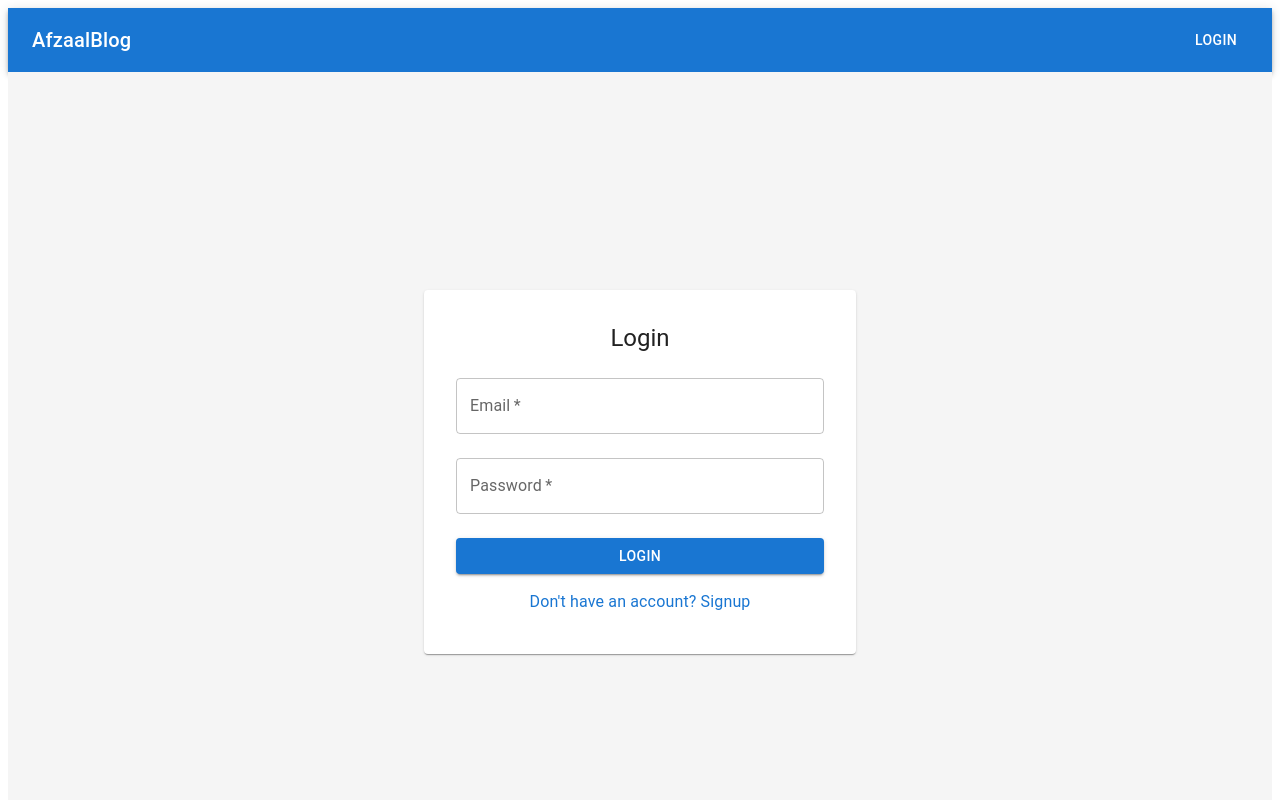
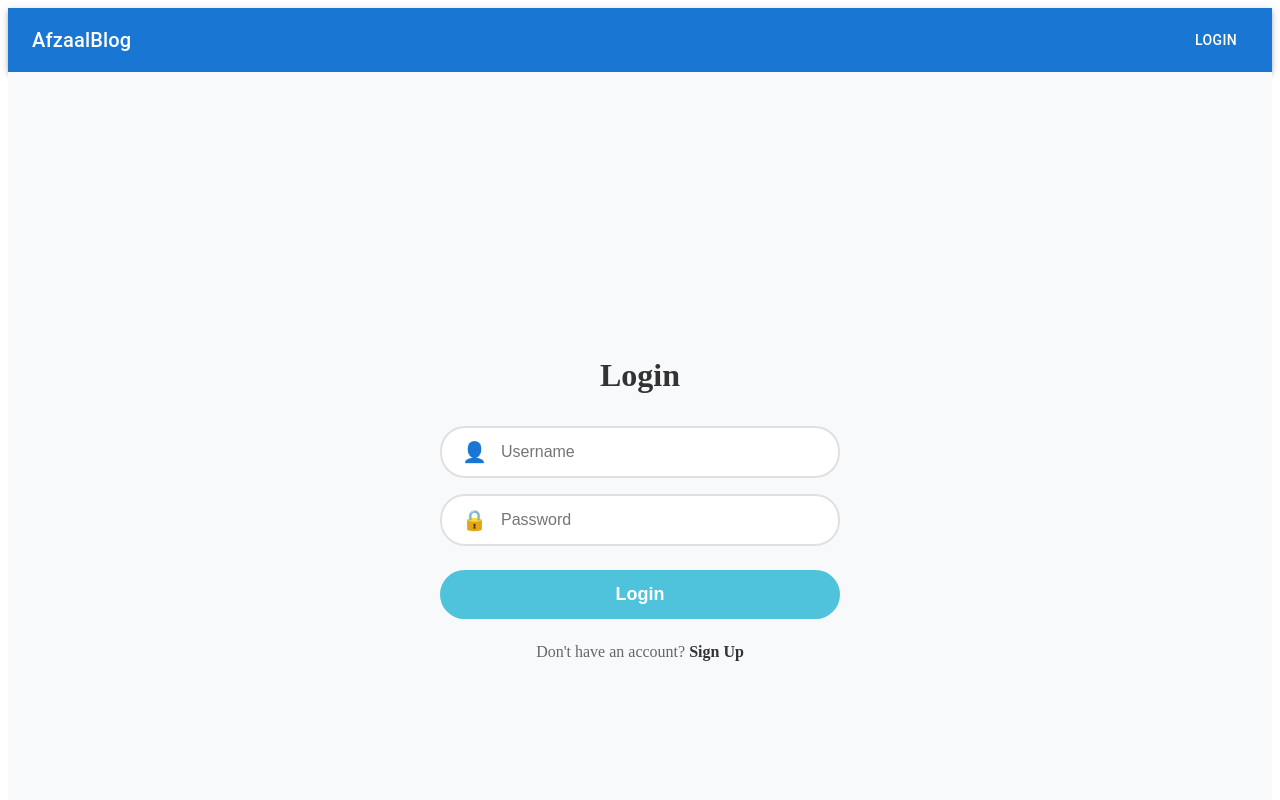
Before and after one commit to Afzaal162/afzaalblog, a React (Create React App) app in the folder frontend/: page /login in a window 1280 px wide. Shown: the top 800 px of the page. Built offline with nearby package versions, Linux system fonts and the light colour scheme.

Commit message:
Update Auth.jsx

```diff
--- a/frontend/src/pages/Auth.jsx
+++ b/frontend/src/pages/Auth.jsx
@@ -1,8 +1,4 @@
-import React, { useState, useContext } from "react";
-import { Box, Card, CardContent, TextField, Button, Typography } from "@mui/material";
-import axios from "axios";
-import { useNavigate } from "react-router-dom";
-import { AuthContext } from "../context/AuthContext";
+import React, { useState } from "react";
 
 const Auth = () => {
   const [isLogin, setIsLogin] = useState(true);
@@ -11,18 +7,23 @@ const Auth = () => {
   const [password, setPassword] = useState("");
   const [message, setMessage] = useState("");
 
-  const navigate = useNavigate();
-  const { login } = useContext(AuthContext);
-
-  const API_URL = process.env.REACT_APP_API_URL;
-
-  const handleSubmit = async (e) => {
+  const handleSubmit = (e) => {
     e.preventDefault();
     setMessage("");
 
+    // Demo mode - simulate success
+    if (isLogin) {
+      setMessage("Login successful!");
+      setTimeout(() => setMessage(""), 2000);
+    } else {
+      setIsLogin(true);
+      setMessage("Signup successful. Please login.");
+      setTimeout(() => setMessage(""), 3000);
+    }
+
+    /* Your original backend code - keep this exactly as is:
     try {
       let res;
-
       if (isLogin) {
         res = await axios.post(`${API_URL}/api/auth/login`, { email, password });
         login(res.data.token);
@@ -32,102 +33,187 @@ const Auth = () => {
         setIsLogin(true);
         setMessage("Signup successful. Please login.");
       }
-
       setName("");
       setEmail("");
       setPassword("");
     } catch (err) {
       setMessage(err.response?.data?.message || "Something went wrong");
     }
+    */
   };
 
   return (
-    <Box
-      minHeight="100vh"
-      display="flex"
-      alignItems="center"
-      justifyContent="center"
-      px={2} // ✅ horizontal padding for mobile
-      bgcolor="#f5f5f5"
-    >
-      <Card
-        sx={{
-          width: "100%",
-          maxWidth: 400, // ✅ responsive instead of minWidth
-          p: 2,
-        }}
-      >
-        <CardContent>
-          <Typography variant="h5" textAlign="center" gutterBottom>
-            {isLogin ? "Login" : "Signup"}
-          </Typography>
+    <div style={{
+      minHeight: "100vh",
+      display: "flex",
+      alignItems: "center",
+      justifyContent: "center",
+      backgroundColor: "#f8f9fa",
+      padding: "32px 16px",
+    }}>
+      <div style={{ width: "100%", maxWidth: "400px" }}>
+        <h2 style={{
+          textAlign: "center",
+          fontSize: "32px",
+          fontWeight: "600",
+          marginBottom: "32px",
+          color: "#333",
+        }}>
+          {isLogin ? "Login" : "Sign Up"}
+        </h2>
 
-          <form onSubmit={handleSubmit}>
+        <div onSubmit={handleSubmit}>
+          <div style={{ display: "flex", flexDirection: "column", gap: "16px" }}>
             {!isLogin && (
-              <TextField
-                label="Name"
-                fullWidth
-                margin="normal"
+              <div style={{
+                display: "flex",
+                alignItems: "center",
+                backgroundColor: "white",
+                border: "2px solid #e0e0e0",
+                borderRadius: "25px",
+                padding: "12px 20px",
+                transition: "border-color 0.3s",
+              }}>
+                <span style={{ color: "#4fc3dc", marginRight: "12px", fontSize: "20px" }}>
+                  👤
+                </span>
+                <input
+                  type="text"
+                  placeholder="Name"
                   value={name}
                   onChange={(e) => setName(e.target.value)}
-                required
+                  required={!isLogin}
+                  style={{
+                    border: "none",
+                    outline: "none",
+                    flex: 1,
+                    fontSize: "16px",
+                    color: "#333",
+                    backgroundColor: "transparent",
+                  }}
                 />
+              </div>
             )}
 
-            <TextField
-              label="Email"
+            <div style={{
+              display: "flex",
+              alignItems: "center",
+              backgroundColor: "white",
+              border: "2px solid #e0e0e0",
+              borderRadius: "25px",
+              padding: "12px 20px",
+              transition: "border-color 0.3s",
+            }}>
+              <span style={{ color: "#4fc3dc", marginRight: "12px", fontSize: "20px" }}>
+                👤
+              </span>
+              <input
                 type="email"
-              fullWidth
-              margin="normal"
+                placeholder={isLogin ? "Username" : "Email"}
                 value={email}
                 onChange={(e) => setEmail(e.target.value)}
                 required
+                style={{
+                  border: "none",
+                  outline: "none",
+                  flex: 1,
+                  fontSize: "16px",
+                  color: "#333",
+                  backgroundColor: "transparent",
+                }}
               />
+            </div>
 
-            <TextField
-              label="Password"
+            <div style={{
+              display: "flex",
+              alignItems: "center",
+              backgroundColor: "white",
+              border: "2px solid #e0e0e0",
+              borderRadius: "25px",
+              padding: "12px 20px",
+              transition: "border-color 0.3s",
+            }}>
+              <span style={{ color: "#4fc3dc", marginRight: "12px", fontSize: "20px" }}>
+                🔒
+              </span>
+              <input
                 type="password"
-              fullWidth
-              margin="normal"
+                placeholder="Password"
                 value={password}
                 onChange={(e) => setPassword(e.target.value)}
                 required
+                style={{
+                  border: "none",
+                  outline: "none",
+                  flex: 1,
+                  fontSize: "16px",
+                  color: "#333",
+                  backgroundColor: "transparent",
+                }}
               />
+            </div>
 
-            <Button
-              variant="contained"
-              type="submit"
-              fullWidth
-              sx={{ mt: 2 }}
+            <button
+              onClick={handleSubmit}
+              style={{
+                backgroundColor: "#4fc3dc",
+                color: "white",
+                border: "none",
+                borderRadius: "25px",
+                padding: "14px",
+                fontSize: "18px",
+                fontWeight: "600",
+                cursor: "pointer",
+                marginTop: "8px",
+                transition: "background-color 0.3s",
+              }}
+              onMouseOver={(e) => e.currentTarget.style.backgroundColor = "#3ab0ca"}
+              onMouseOut={(e) => e.currentTarget.style.backgroundColor = "#4fc3dc"}
             >
-              {isLogin ? "Login" : "Signup"}
-            </Button>
-          </form>
+              {isLogin ? "Login" : "Sign Up"}
+            </button>
+          </div>
+        </div>
 
-          <Typography
-            mt={2}
-            textAlign="center"
-            sx={{ cursor: "pointer", color: "primary.main" }}
+        <p style={{
+          textAlign: "center",
+          marginTop: "24px",
+          color: "#666",
+          cursor: "pointer",
+        }}>
+          {isLogin ? "Don't have an account? " : "Already have an account? "}
+          <span
             onClick={() => {
               setIsLogin(!isLogin);
               setMessage("");
             }}
+            style={{
+              color: "#333",
+              fontWeight: "600",
+              textDecoration: "none",
+            }}
+            onMouseOver={(e) => e.currentTarget.style.textDecoration = "underline"}
+            onMouseOut={(e) => e.currentTarget.style.textDecoration = "none"}
           >
-            {isLogin ? "Don't have an account? Signup" : "Already have an account? Login"}
-          </Typography>
+            {isLogin ? "Sign Up" : "Login"}
+          </span>
+        </p>
 
         {message && (
-            <Typography
-              mt={2}
-              textAlign="center"
-              color={message.includes("successful") ? "green" : "red"}
-            >
+          <div style={{
+            marginTop: "16px",
+            padding: "16px",
+            borderRadius: "12px",
+            backgroundColor: message.includes("successful") ? "#d4edda" : "#f8d7da",
+            color: message.includes("successful") ? "#155724" : "#721c24",
+            textAlign: "center",
+            fontWeight: "500",
+          }}>
             {message}
-            </Typography>
+          </div>
         )}
-        </CardContent>
-      </Card>
-    </Box>
+      </div>
+    </div>
   );
 };
 
```
Lines whose indentation alone changed are shown as unchanged.
